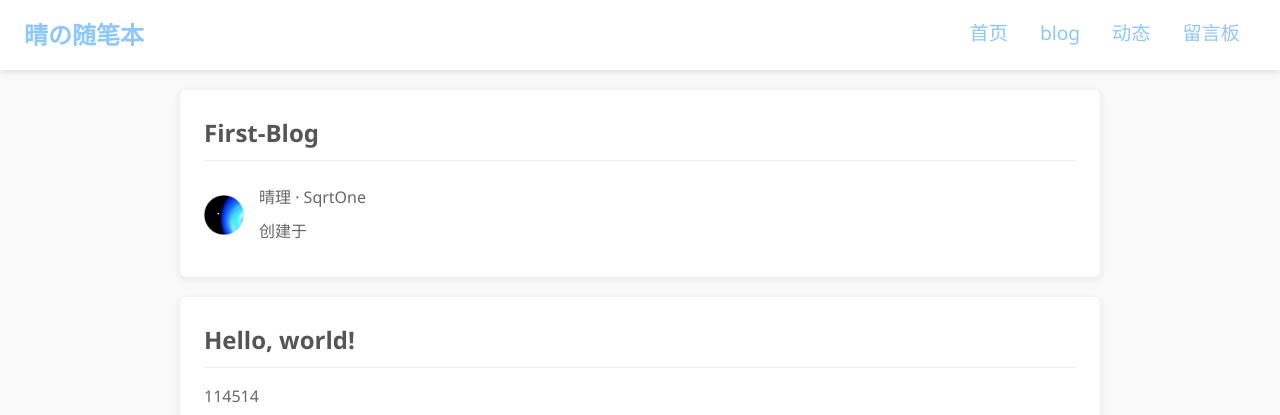
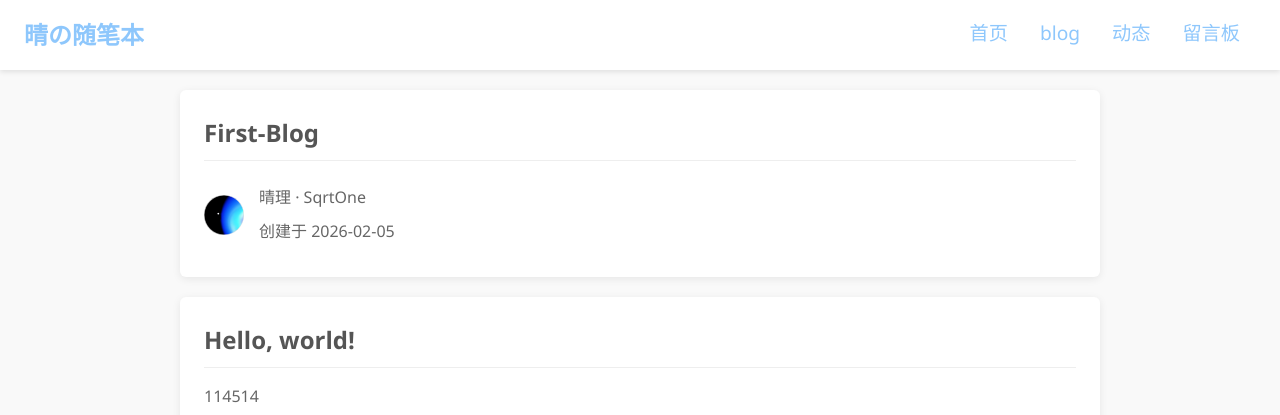
Before and after one commit to SqrtOne/SqrtOne.github.io, a Jekyll site: the page built from _posts/2026-2-5-First-Blog.md, in a window 1280 px wide. Shown: the top 415 px of the page. Built offline with Jekyll 4.4.1, drawn with Linux system fonts in a browser that asks for light colours; comment, search, counter and statistics services are not loaded.

Commit message:
post -> page

```diff
--- a/_layouts/post.html
+++ b/_layouts/post.html
@@ -6,21 +6,21 @@ css:
 
 <link href="{{ site.url }}{{ site.baseurl }}/css/blog.css" rel="stylesheet">
 
+{% if page.kind == "blog" %}
 <section>
-    {% if page.title %}
     <h2>{{ page.title }}</h2>
-    {% endif %}
     <div class="info">
         <img src="{{ site.avatar-sm }}" alt="">
         <div class="other">
             <p>{{ site.author }}</p>
-            <p>创建于 {{ post.date | date: "%Y-%m-%d" }}
-                {% if post.upddate %}
+            <p>创建于 {{ page.date | date: "%Y-%m-%d" }}
+                {% if page.upddate %}
                 · 修改于 {{ post.upddate }}
                 {% endif %}</p>
         </div>
     </div>
 </section>
+{% endif %}
 
 <section>
 {{ content }}
```
